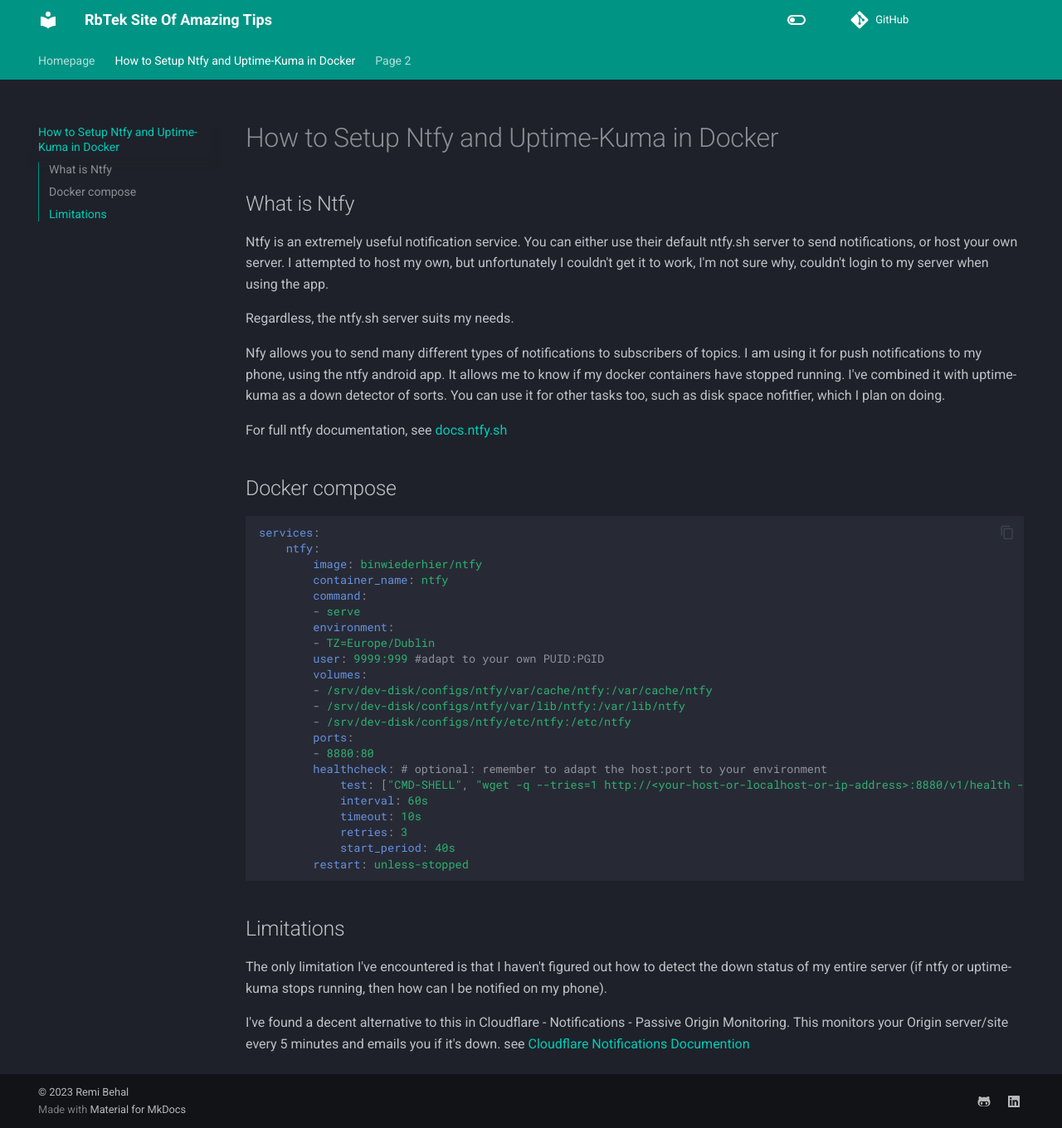
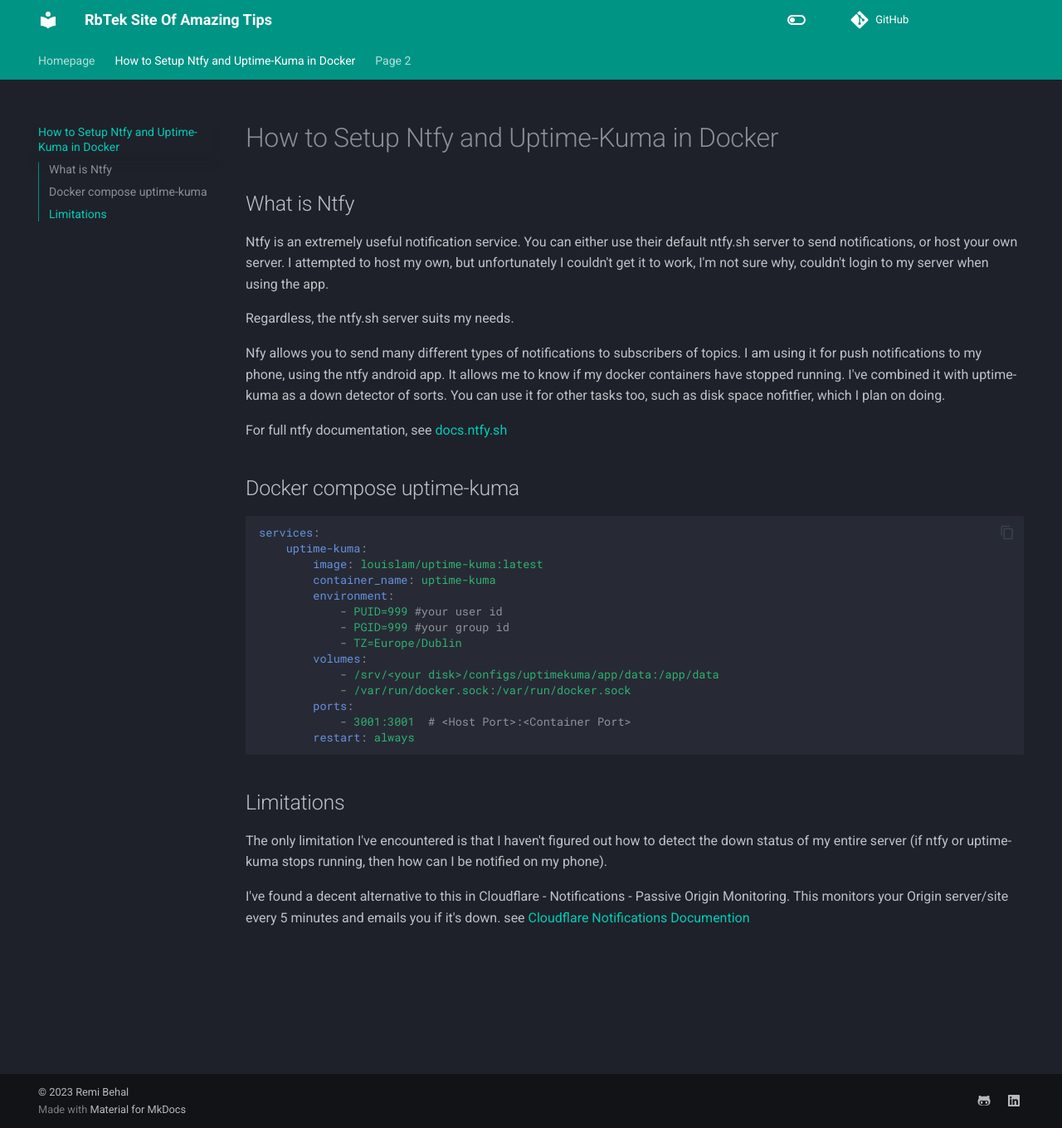
Before and after one commit to remi-behal/mkdocs, an MkDocs documentation site: the page built from docs/ntfy setup docker.md, in a window 1280 px wide and 1360 px high. Shown: the whole window at 83% size. Built offline with MkDocs 1.6.1 and Material for MkDocs 9.7.7, drawn with Linux system fonts in a browser that asks for light colours; comment, search, counter and statistics services are not loaded.

Commit message:
Changed docker compose on ntfy page from ntfy to uptime-kuma

````diff
--- a/docs/ntfy setup docker.md
+++ b/docs/ntfy setup docker.md
@@ -11,30 +11,22 @@
 
 For full ntfy documentation, see [docs.ntfy.sh](https://docs.ntfy.sh/)
 
-## Docker compose
+## Docker compose uptime-kuma
 ``` yaml
 services:
-    ntfy:
-        image: binwiederhier/ntfy
-        container_name: ntfy
-        command:
-        - serve
+    uptime-kuma:
+        image: louislam/uptime-kuma:latest
+        container_name: uptime-kuma
         environment:
-        - TZ=Europe/Dublin
-        user: 9999:999 #adapt to your own PUID:PGID
+            - PUID=999 #your user id
+            - PGID=999 #your group id
+            - TZ=Europe/Dublin
         volumes:
-        - /srv/dev-disk/configs/ntfy/var/cache/ntfy:/var/cache/ntfy
-        - /srv/dev-disk/configs/ntfy/var/lib/ntfy:/var/lib/ntfy
-        - /srv/dev-disk/configs/ntfy/etc/ntfy:/etc/ntfy
+            - /srv/<your disk>/configs/uptimekuma/app/data:/app/data
+            - /var/run/docker.sock:/var/run/docker.sock
         ports:
-        - 8880:80
-        healthcheck: # optional: remember to adapt the host:port to your environment
-            test: ["CMD-SHELL", "wget -q --tries=1 http://<your-host-or-localhost-or-ip-address>:8880/v1/health -O - | grep -Eo '\"healthy\"\\s*:\\s*true' || exit 1"]
-            interval: 60s
-            timeout: 10s
-            retries: 3
-            start_period: 40s
-        restart: unless-stopped
+            - 3001:3001  # <Host Port>:<Container Port>
+        restart: always
 ```
 
 ## Limitations
````
